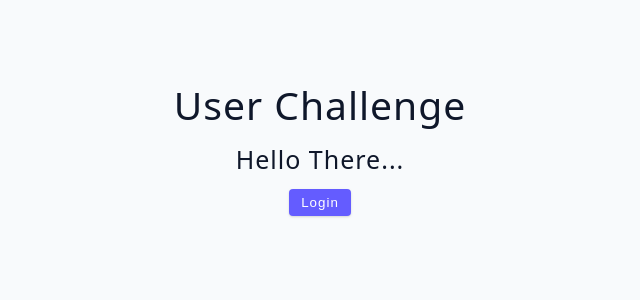
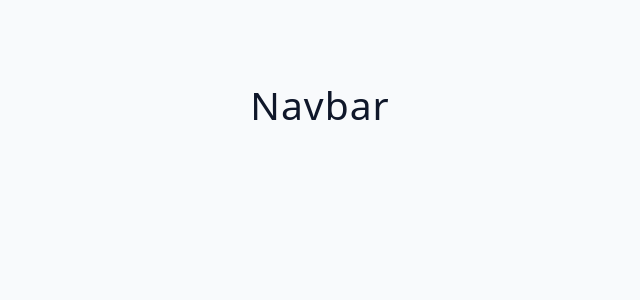
Before and after one commit to lokhandeganesh/hooks, a React (Vite) app: page / in a window 1280 px wide. Shown: the top 300 px of the page, without its empty margins (320-960 px from the left). Built offline with nearby package versions, Linux system fonts and the light colour scheme.

Commit message:
project structure

```diff
--- a/src/App.jsx
+++ b/src/App.jsx
@@ -8,6 +8,7 @@
 import ShortCircuit from './components/ShortCircuit';
 import Toggle from './components/Toggle';
 import User from './components/UserChallenge';
+import Navbar from './components/navbar';
 
 function App() {
   return (
@@ -20,7 +21,8 @@
         {/* <MultipleReturns></MultipleReturns> */}
         {/* <ShortCircuit></ShortCircuit> */}
         {/* <Toggle></Toggle> */}
-        <User></User>
+        {/* <User></User> */}
+        <Navbar></Navbar>
         {/* <Final></Final> */}
       </div>
     </React.Fragment>
--- /dev/null
+++ b/src/components/navbar/Navbar.jsx
@@ -0,0 +1,8 @@
+import React from "react";
+
+const Navbar = () => {
+  return (
+    <h2>Navbar</h2>
+  )
+}
+export default Navbar
--- /dev/null
+++ b/src/components/navbar/index.jsx
@@ -0,0 +1 @@
+export { default } from './Navbar'
```
Also changed, not shown: src/components/navbar/Navbar.css (added).
